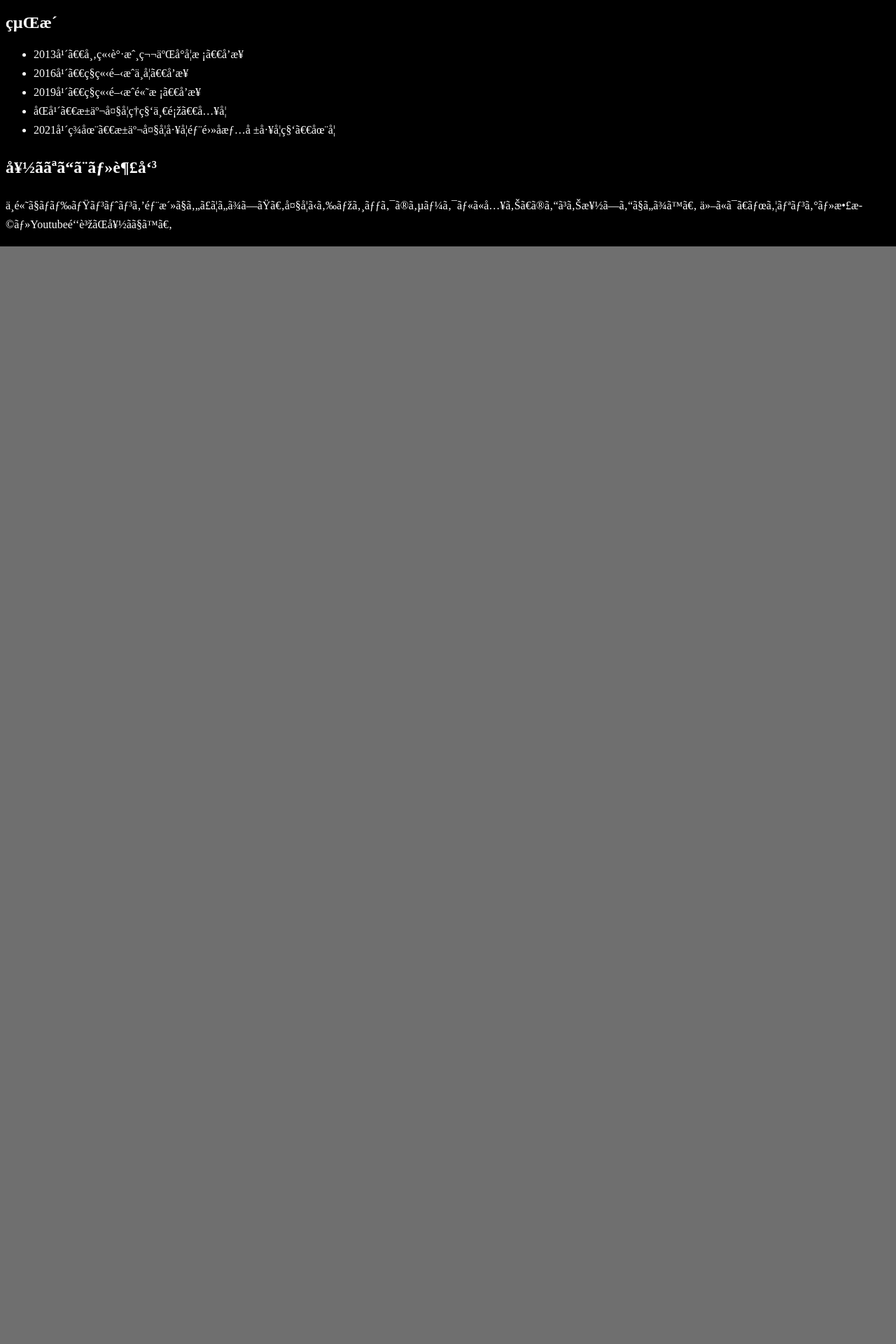
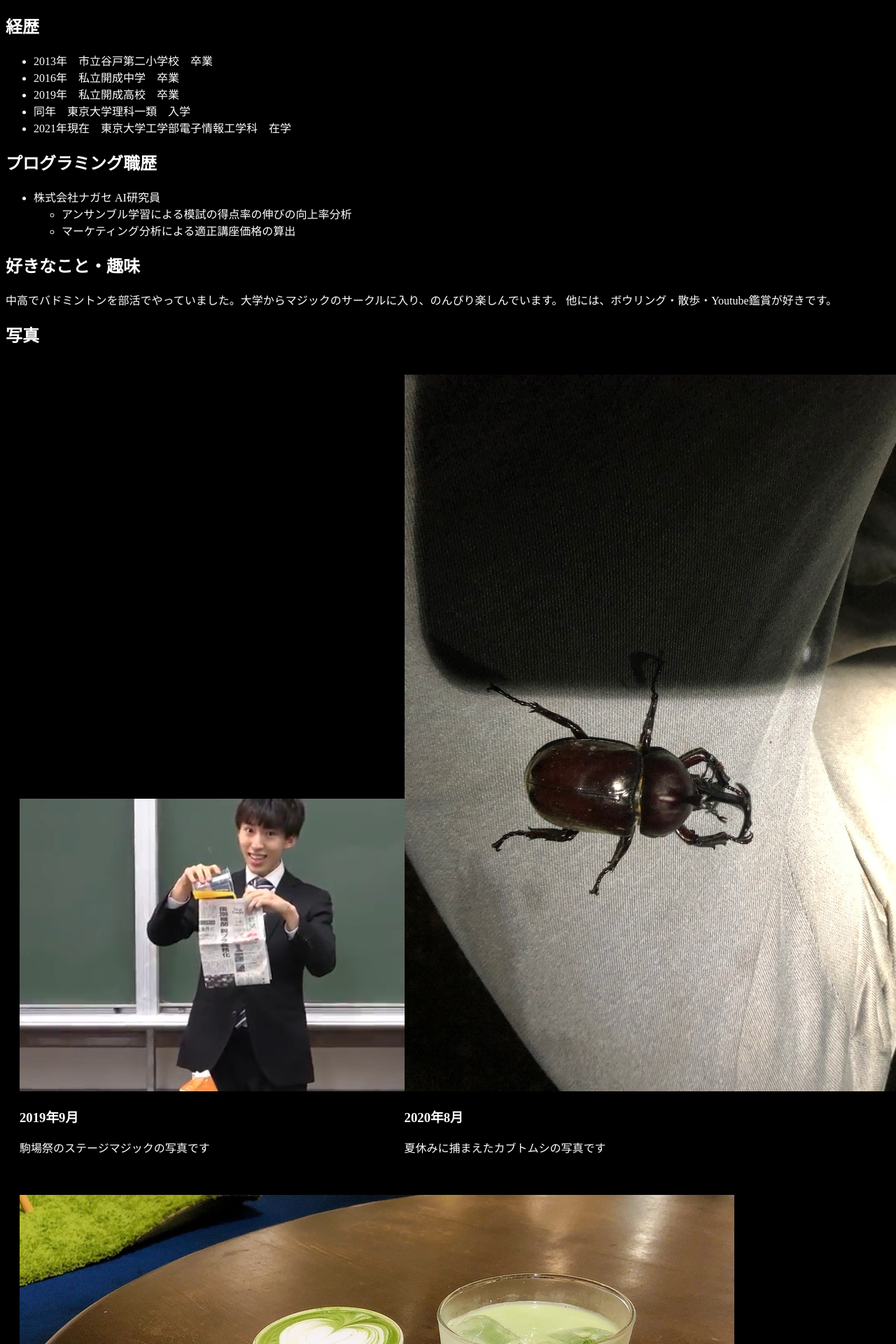
Before and after one commit to nara-ryoya/my_website, a PHP site: page / in a window 1280 px wide; the page is wider, and only the part inside the window is pictured. Shown: the part 1091-3011 px from the top of that part at 70% size. Before the commit the page ends 1443 px from the top of that part, so only its background shows below. Run offline with PHP 8.4, Linux system fonts and the light colour scheme.

Commit message:
PHPを使ってみた

```diff
--- a/css/stylesheet.css
+++ b/css/stylesheet.css
@@ -5,17 +5,21 @@ body {
 
 .title_container {
     color:white;
+    font-size: 250%;
     opacity: 0.7;
     text-align: center;
-    background-image: url(../profile_img.jpeg);
+    background-image: url(../photos/profile_img.jpeg);
     background-size: cover;
     padding-top: 35%;
     height: 640px;
 
 }
 
-.title {
 
+.photo-container {
+    width:40%;
+    display: inline-block;
+    padding:20px;
 }
 
 .profile_container {
--- /dev/null
+++ b/data.php
@@ -0,0 +1,10 @@
+<?php
+require_once('photos.php');
+
+$img1 = new Image('2019年9月', 'photos/2020kf.jpeg', '駒場祭のステージマジックの写真です');
+$img2 = new Image('2020年8月', 'photos/beetle.jpeg', '夏休みに捕まえたカブトムシの写真です');
+$img3 = new Image('2020年9月', 'photos/first_date.jpeg', '美味しそうな抹茶カフェラテです');
+
+$images = array($img1, $img2, $img3);
+
+?>
--- a/index.html
+++ b/index.php
@@ -1,4 +1,5 @@
 <!DOCTYPE html>
+<?php require_once('data.php') ?>
 <html>
     <head>
         <title>Ryoya Naraのポートフォリオ</title>
@@ -10,6 +11,7 @@
             <div class = "title_container">
                 <div class = "title">
                     <h1>Ryoya NaraのWebsite</h1>
+                    <p>HTML, CSS, PHP等の練習用サイトです</p>
                 </div>
             </div>
             <div class = "profile_container">
@@ -21,9 +23,30 @@
                     <li>同年　東京大学理科一類　入学</li>
                     <li>2021年現在　東京大学工学部電子情報工学科　在学</li>
                 </ul>
+                <h2>プログラミング職歴</h2>
+                <ul>
+                    <li>株式会社ナガセ AI研究員</li>
+                    <ul>
+                        <li>アンサンブル学習による模試の得点率の伸びの向上率分析</li>
+                        <li>マーケティング分析による適正講座価格の算出</li>
+                    </ul>
+                </ul>
                 <h2>好きなこと・趣味</h2>
                 <p>中高でバドミントンを部活でやっていました。大学からマジックのサークルに入り、のんびり楽しんでいます。
                     他には、ボウリング・散歩・Youtube鑑賞が好きです。</p>
+                <h2>写真</h2>
+                <div class='photos-container'>
+                    <?php foreach ($images as $image):?>
+                        <div class='photo-container'>
+                            <a href="photo_show.php?img_path=<?php echo $image->getImg()?>">
+                                <img src=<?php echo $image->getImg()?>>
+                            </a>
+                            <h3><?php echo $image->getDates()?></h3>
+                            <p><?php echo $image->getCaption()?></p>
+                        </div>
+                    <?php endforeach?>
+                </div>
+                </ul>
             </div>
         </div>
     </body>
--- /dev/null
+++ b/photos.php
@@ -0,0 +1,31 @@
+<?php
+class Image {
+    private $dates;
+    private $img_path;
+    private $caption;
+    private $id;
+    private static $count = 1;
+
+    public function __construct($dates, $img_path, $caption) {
+        $this->dates = $dates;
+        $this->img_path = $img_path;
+        $this->caption = $caption;
+        $this->id = self::$count;
+
+        self::$count++;
+    }
+
+    public function getImg() {
+        return $this->img_path;
+    }
+
+    public function getDates() {
+        return $this->dates;
+    }
+
+    public function getCaption() {
+        return $this->caption;
+    }
+
+};
+?>
```
Also changed, not shown: photo_show.php (added, +16 -0 lines), photos/2019obirin.jpeg (added), photos/2020kf.jpeg (added), photos/beetle.jpeg (added), photos/first_date.jpeg (added), photos/kf_2019.jpeg (added), 3 other files.
